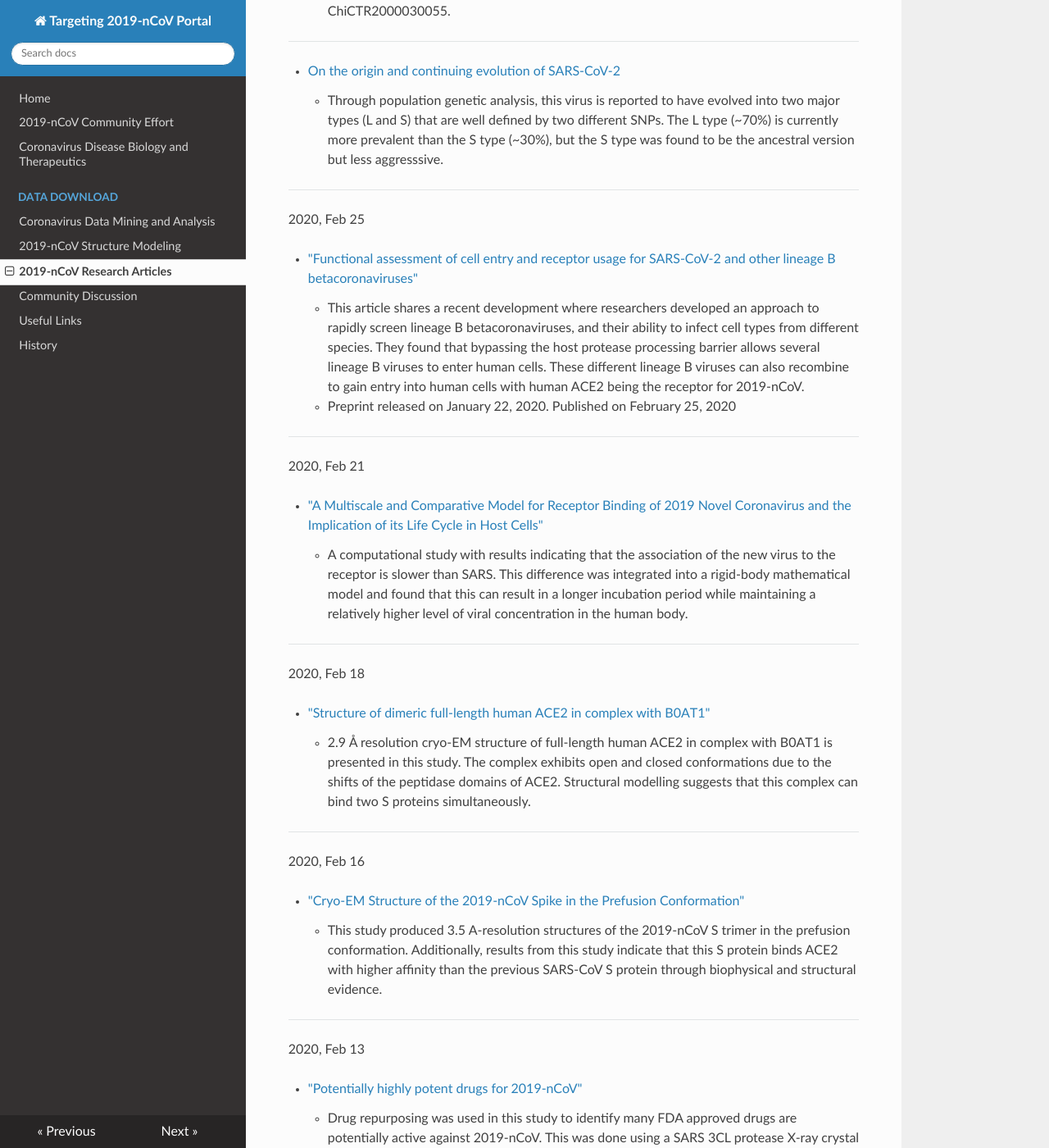
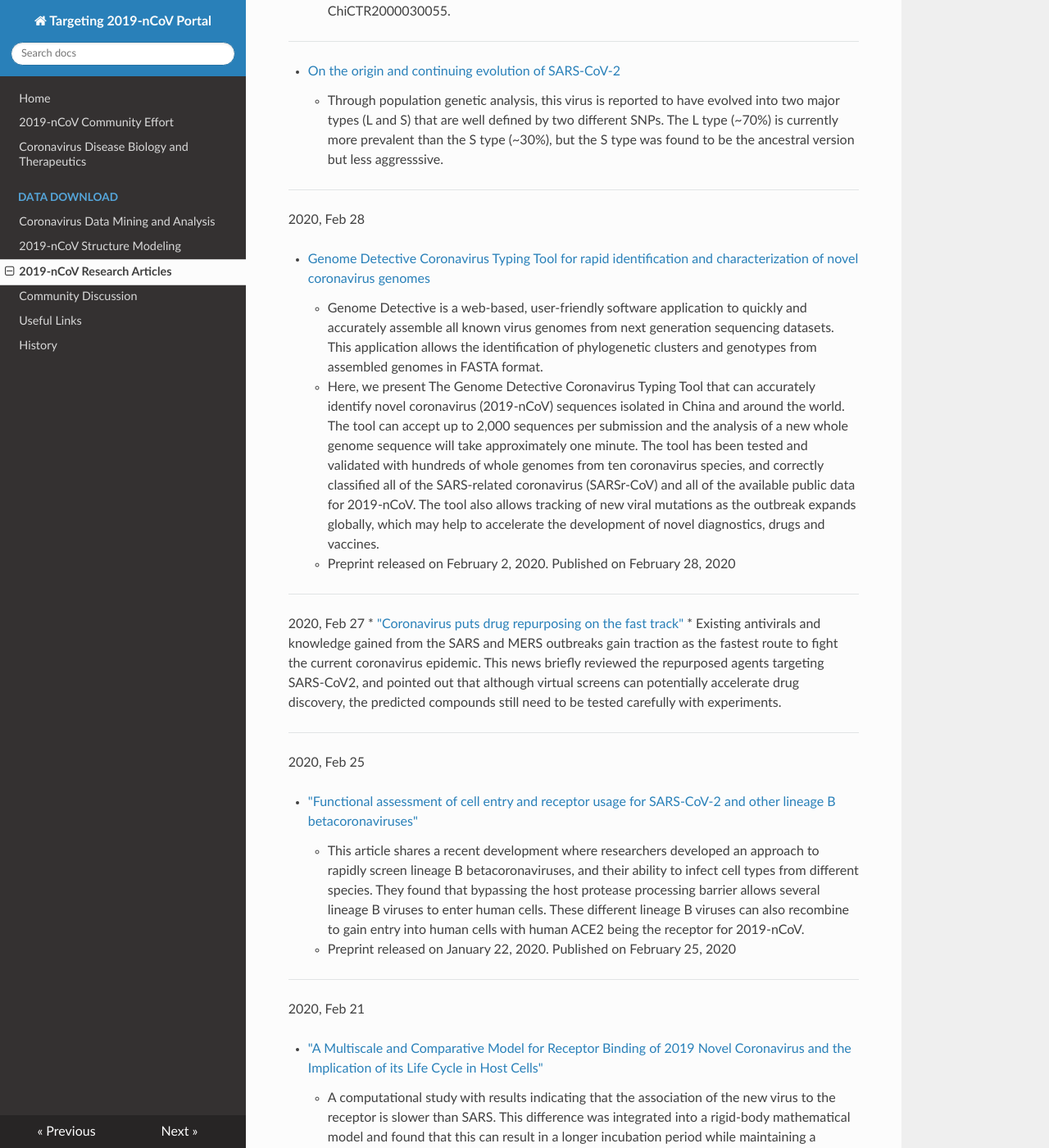
Before and after one commit to GHDDI-AILab/Targeting2019-nCoV, an MkDocs documentation site: the page built from docs/research_progress.md, in a window 1280 px wide and 1400 px high, scrolled down 1462 px. Shown: the whole window at 82% size. Built offline with MkDocs 1.6.1, drawn with Linux system fonts in a browser that asks for light colours; nearby versions of some CDN libraries.

Commit message:
Update research_progress.md

```diff
--- a/docs/research_progress.md
+++ b/docs/research_progress.md
@@ -46,6 +46,21 @@
 
  * [On the origin and continuing evolution of SARS-CoV-2](http://ghddiai.oss-cn-zhangjiakou.aliyuncs.com/file/file_nwaa036.pdf)
     * Through population genetic analysis, this virus is reported to have evolved into two major types (L and S) that are well defined by two different SNPs. The L type (~70%) is currently more prevalent than the S type (~30%), but the S type was found to be the ancestral version but less aggresssive.
+
+---
+
+2020, Feb 28
+
+ * [Genome Detective Coronavirus Typing Tool for rapid identification and characterization of novel coronavirus genomes](https://academic.oup.com/bioinformatics/advance-article/doi/10.1093/bioinformatics/btaa145/5766118)
+    * Genome Detective is a web-based, user-friendly software application to quickly and accurately assemble all known virus genomes from next generation sequencing datasets. This application allows the identification of phylogenetic clusters and genotypes from assembled genomes in FASTA format.
+    * Here, we present The Genome Detective Coronavirus Typing Tool that can accurately identify novel coronavirus (2019-nCoV) sequences isolated in China and around the world. The tool can accept up to 2,000 sequences per submission and the analysis of a new whole genome sequence will take approximately one minute. The tool has been tested and validated with hundreds of whole genomes from ten coronavirus species, and correctly classified all of the SARS-related coronavirus (SARSr-CoV) and all of the available public data for 2019-nCoV. The tool also allows tracking of new viral mutations as the outbreak expands globally, which may help to accelerate the development of novel diagnostics, drugs and vaccines.
+    * Preprint released on February 2, 2020. Published on February 28, 2020
+
+---
+
+2020, Feb 27
+ * ["Coronavirus puts drug repurposing on the fast track"](https://www.nature.com/articles/d41587-020-00003-1)
+    * Existing antivirals and knowledge gained from the SARS and MERS outbreaks gain traction as the fastest route to fight the current coronavirus epidemic. This news briefly reviewed the repurposed agents targeting SARS-CoV2, and pointed out that although virtual screens can potentially accelerate drug discovery, the predicted compounds still need to be tested carefully with experiments.
 
 ---
 
```
